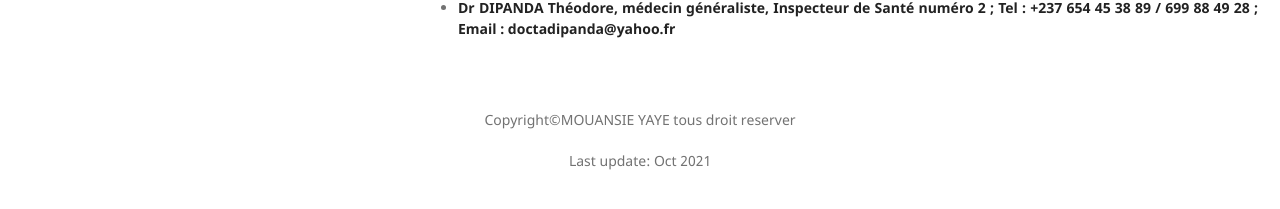
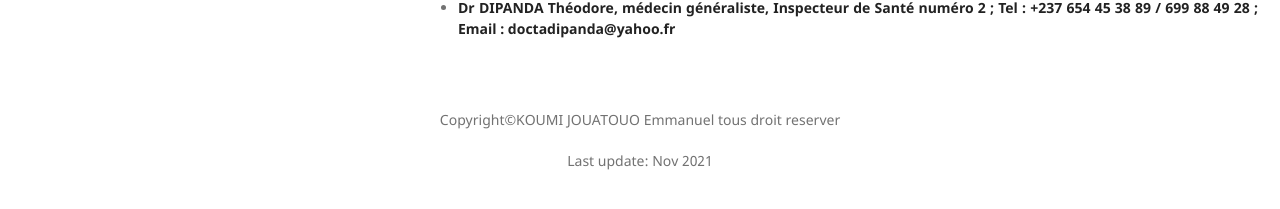
Before and after one commit to koumi-jouatouo/koumi-jouatouo.github.io, a Jekyll site: the page built from index.md, in a window 1280 px wide and 900 px high, scrolled down 3004 px. Shown: the part 671-880 px from the top of the window. Built offline with Jekyll 4.4.1, drawn with Linux system fonts in a browser that asks for light colours; nearby versions of some CDN libraries; our own code applies the rules of GitHub Pages for plain Markdown files; a style sheet for code colours, icons or effects is not loaded.

Commit message:
Update default.html

```diff
--- a/_layouts/default.html
+++ b/_layouts/default.html
@@ -144,9 +144,9 @@
     </script>
     {% endif %}
 
-    <div align="center"><p>Copyright©MOUANSIE YAYE tous droit reserver</p></div>
+    <div align="center"><p>Copyright©KOUMI JOUATOUO Emmanuel tous droit reserver</p></div>
 
-    <div align="center"> Last update: Oct 2021 </div>
+    <div align="center"> Last update: Nov 2021 </div>
 
     <script type="text/javascript">
         $(document).ready(function() {
```
